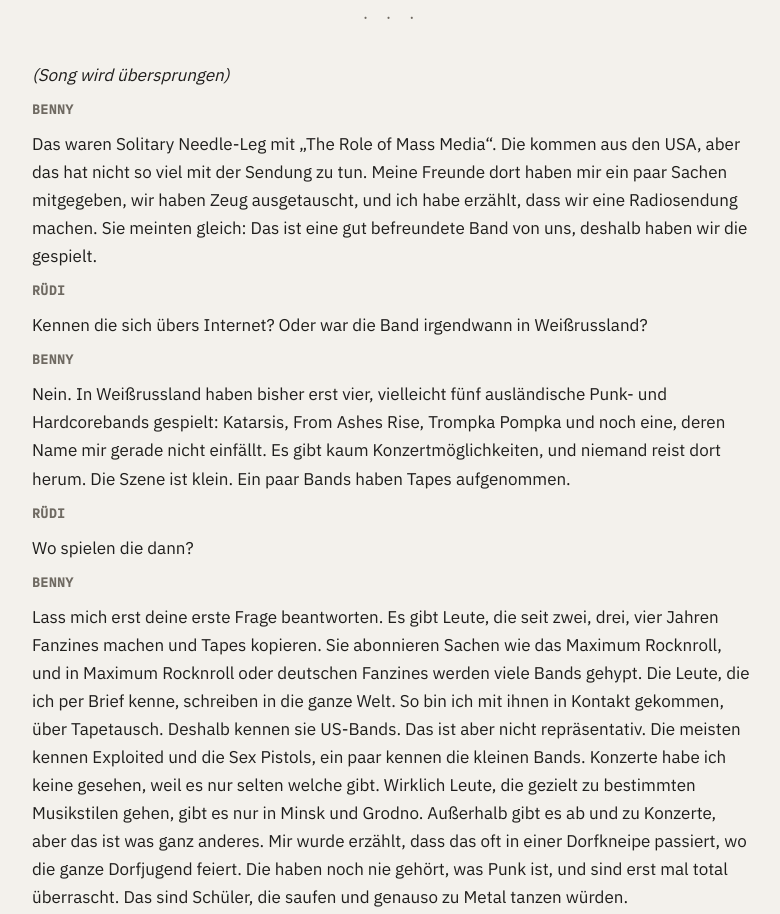
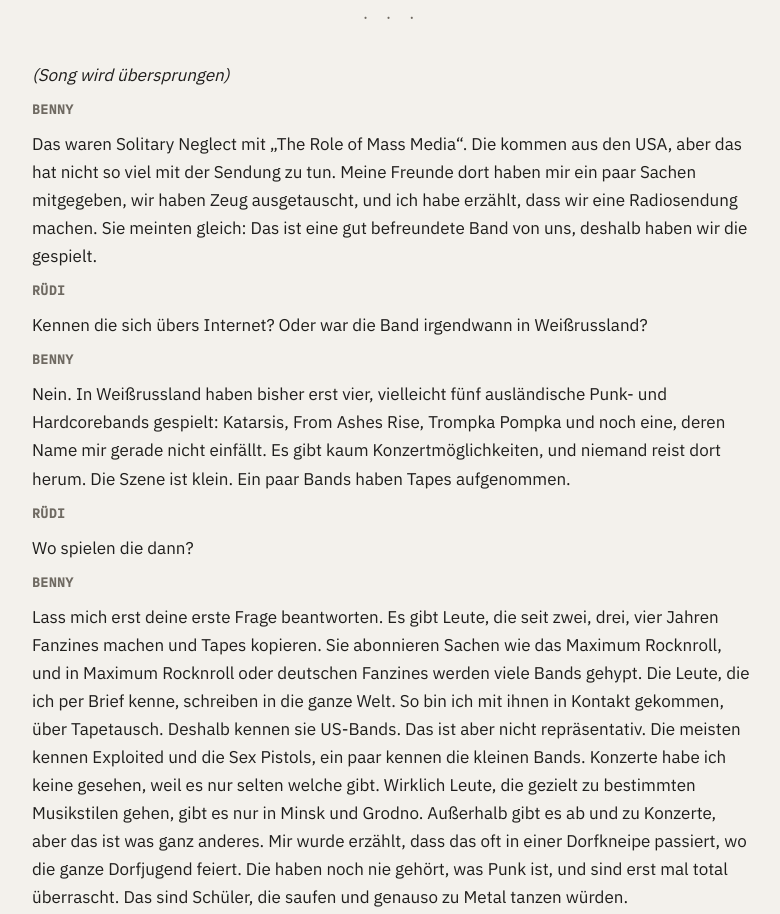
Before and after one commit to pogoradio/pogoradio, a plain HTML site: page site/sendungen/nachlesen/belarus-2005/index.html in a window 1280 px wide. Shown: the part 6759-7673 px from the top of the page, without its empty margins (248-1028 px from the left). Drawn offline with nearby package versions, Linux system fonts and the light colour scheme.

Commit message:
Folge 197: Bandname laut Archiv (Solitary Neglect)
Co-Authored-By: Claude Haiku 5.5 <noreply@anthropic.com>
Claude-Session: https://claude.ai/code/session_011ZLGDNWdvVA4TgSJF9srQA

```diff
--- a/site/sendungen/nachlesen/belarus-2005/index.html
+++ b/site/sendungen/nachlesen/belarus-2005/index.html
@@ -236,7 +236,7 @@ p { margin: 0 0 14px; }
   <p class="talk"><em>(Song wird übersprungen)</em></p>
 
   <p class="speaker">Benny</p>
-  <p class="talk">Das waren Solitary Needle-Leg mit „The Role of Mass Media“. Die kommen aus den USA, aber das hat nicht so viel mit der Sendung zu tun. Meine Freunde dort haben mir ein paar Sachen mitgegeben, wir haben Zeug ausgetauscht, und ich habe erzählt, dass wir eine Radiosendung machen. Sie meinten gleich: Das ist eine gut befreundete Band von uns, deshalb haben wir die gespielt.</p>
+  <p class="talk">Das waren Solitary Neglect mit „The Role of Mass Media“. Die kommen aus den USA, aber das hat nicht so viel mit der Sendung zu tun. Meine Freunde dort haben mir ein paar Sachen mitgegeben, wir haben Zeug ausgetauscht, und ich habe erzählt, dass wir eine Radiosendung machen. Sie meinten gleich: Das ist eine gut befreundete Band von uns, deshalb haben wir die gespielt.</p>
 
   <p class="speaker">Rüdi</p>
   <p class="talk">Kennen die sich übers Internet? Oder war die Band irgendwann in Weißrussland?</p>
@@ -452,7 +452,7 @@ p { margin: 0 0 14px; }
     <li><span class="by">Leman</span> <span class="ti">Prazdniki</span></li>
     <li><span class="by">Dissent</span> <span class="ti">When Will It Stop</span></li>
     <li><span class="by">Elektro Duendes</span> <span class="ti">Tiempos de atraco</span></li>
-    <li><span class="by">Solitary Needle-Leg</span> <span class="ti">The Role of Mass Media</span></li>
+    <li><span class="by">Solitary Neglect</span> <span class="ti">The Role of Mass Media</span></li>
     <li><span class="by">When My Authorities Fall</span> <span class="ti">Mujeres Libres</span></li>
     <li><span class="by">Trompka Pompka</span> <span class="ti">Jak Pies</span></li>
     <li><span class="by">The Danza Cause</span> <span class="ti">Chrustjaschaja bumaga</span></li>
```
